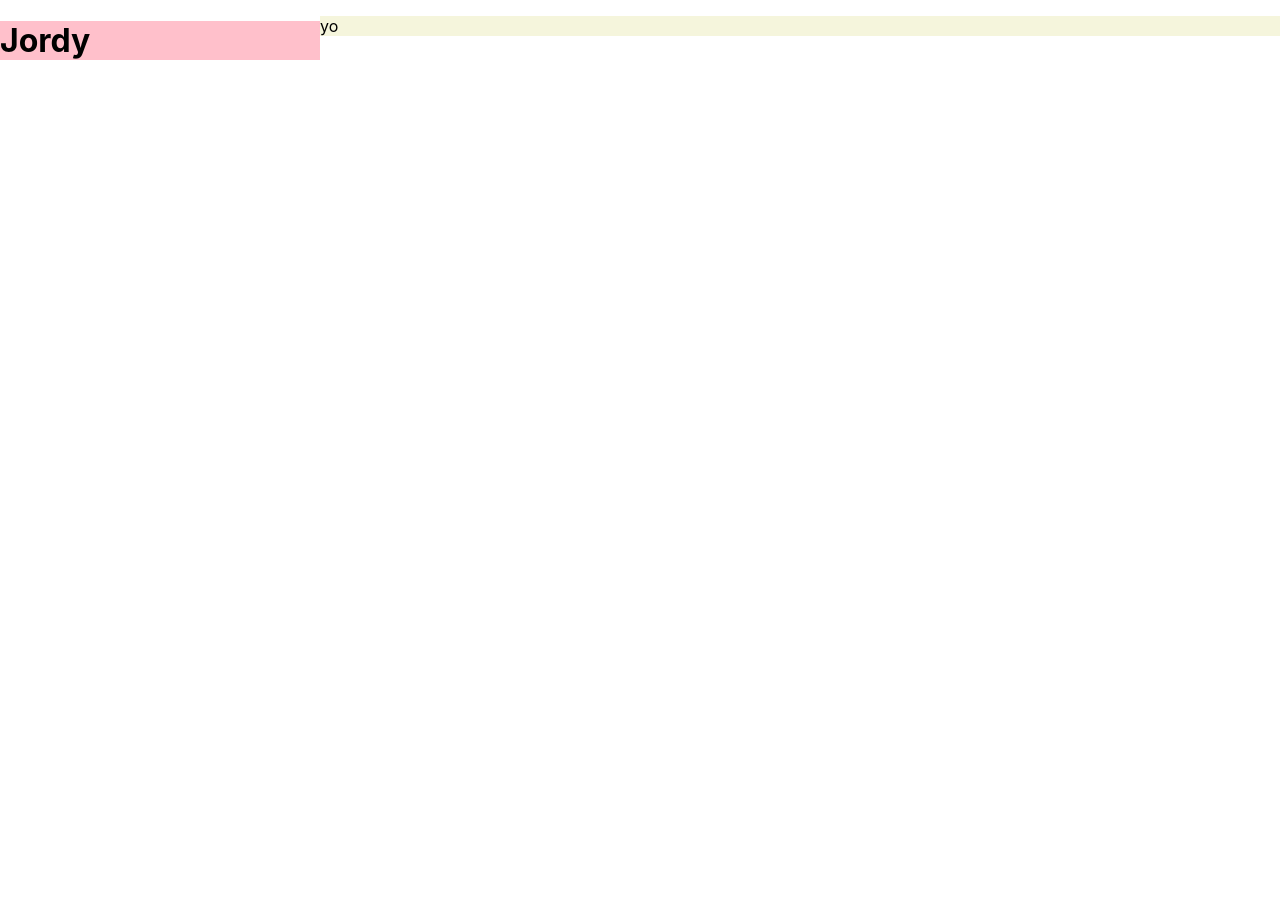
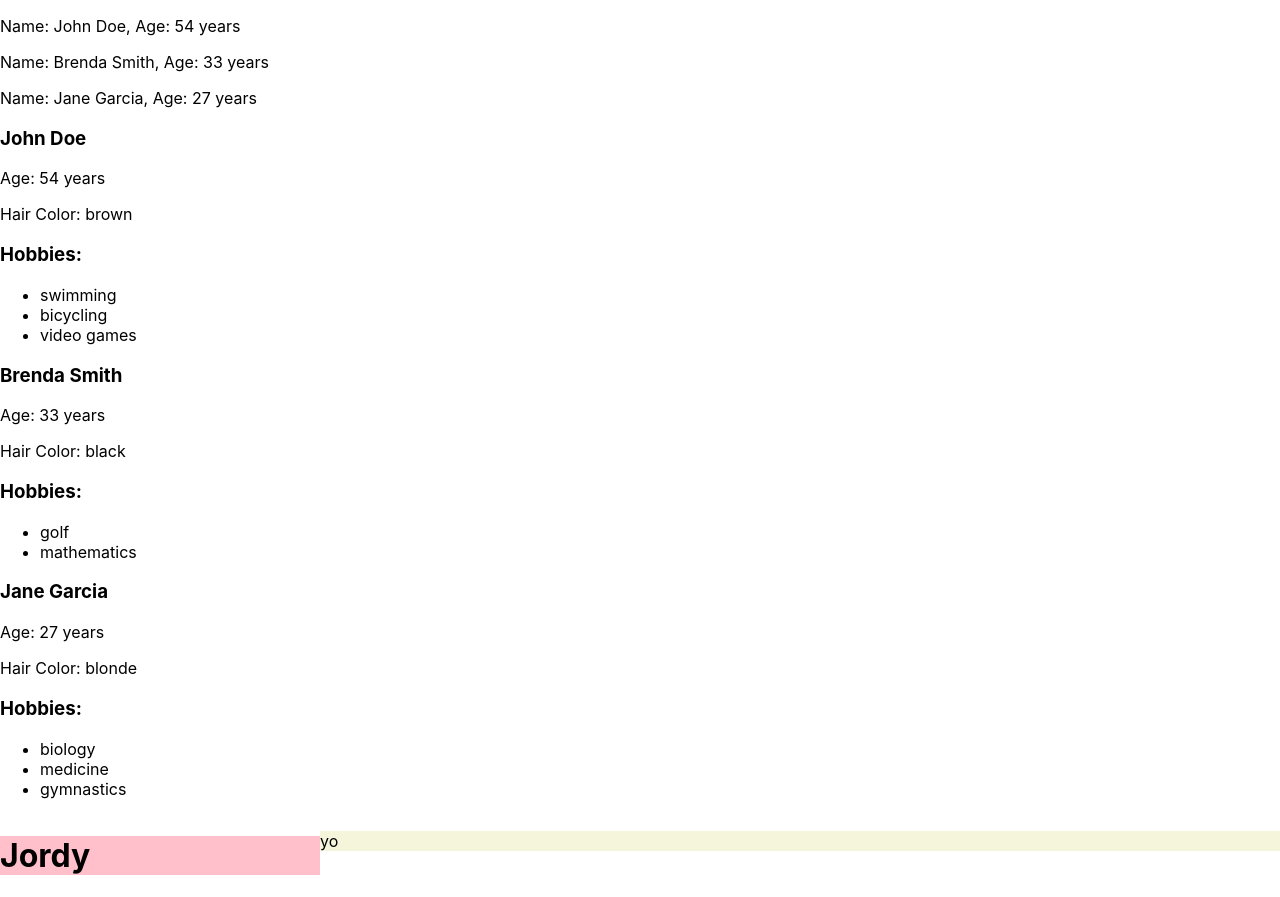
Before and after one commit to jeongahyi/react_design_pattern, a React (Create React App) app: page / in a window 1280 px wide. Before the commit the page ends 800 px from the top, so only its background shows below. Built offline with nearby package versions, Linux system fonts and the light colour scheme.

Commit message:
Add reusuable list component

```diff
--- a/src/App.js
+++ b/src/App.js
@@ -1,5 +1,42 @@
 import { SplitScreen } from './components/SplitScreen';
+import { RegularList } from './components/RegularList';
+import { PersonListItem } from './components/PersonListItem';
+import { DetailPersonListItem } from './components/DetailPersonListItem';
 
+// lists and list items
+const customers = [{
+  name: 'John Doe',
+  age: 54,
+  hairColor: 'brown',
+  hobbies: ['swimming', 'bicycling', 'video games'],
+}, {
+  name: 'Brenda Smith',
+  age: 33,
+  hairColor: 'black',
+  hobbies: ['golf', 'mathematics'],
+}, {
+  name: 'Jane Garcia',
+  age: 27,
+  hairColor: 'blonde',
+  hobbies: ['biology', 'medicine', 'gymnastics'],
+}];
+
+const products = [{
+  name: 'Flat-Screen TV',
+  price: '$300',
+  description: 'Huge LCD screen, a great deal',
+  rating: 4.5,
+}, {
+  name: 'Basketball',
+  price: '$10',
+  description: 'Just like the pros use',
+  rating: 3.8,
+}, {
+  name: 'Running Shoes',
+  price: '$120',
+  description: 'State-of-the-art technology for optimum running',
+  rating: 4.2,
+}];
 
 const LeftHandComponent = ({ name }) => {
   return <h1 style={{backgroundColor: 'pink'}}>{name}</h1>;
@@ -11,6 +48,19 @@
 
 function App() {
   return (
+    <>
+      {/* 2. Lists and list items */}
+      <RegularList
+        items={customers}
+        resourceName="person"
+        itemComponent={PersonListItem}
+      />
+      <RegularList
+        items={customers}
+        resourceName="person"
+        itemComponent={DetailPersonListItem}
+      />
+      {/* 1. use children */}
       <SplitScreen leftWeight={1} rightWeight={3}
         // v1 pass components as props
         // left={LeftHandComponent}
@@ -21,6 +71,7 @@
         <LeftHandComponent name="Jordy" />
         <RightHandComponent message="yo" />
       </SplitScreen>
+    </>
   );
 }
 
--- /dev/null
+++ b/src/components/DetailPersonListItem.js
@@ -0,0 +1,16 @@
+export const DetailPersonListItem = ({ person }) => {
+  const { name, age, hairColor, hobbies } = person;
+  console.info(name);
+  console.log(hairColor);
+  return (
+    <>
+      <h3>{name}</h3>
+      <p>Age: {age} years</p>
+      <p>Hair Color: {hairColor}</p>
+      <h3>Hobbies:</h3>
+      <ul>
+        {hobbies.map(hobby => <li key={hobby}>{hobby}</li>)}
+      </ul>
+    </>
+  );
+}
--- /dev/null
+++ b/src/components/PersonListItem.js
@@ -0,0 +1,7 @@
+export const PersonListItem = ({ person }) => {
+  const { name, age } = person;
+  console.log('personlistitem');
+  return (
+    <p>Name: {name}, Age: {age} years</p>
+  );
+}
--- /dev/null
+++ b/src/components/RegularList.js
@@ -0,0 +1,17 @@
+// 2. Reusable list component
+export const RegularList = ({
+    items,
+    resourceName,
+    itemComponent: ItemComponent,
+}) => {
+  console.log(resourceName);
+  console.info(ItemComponent);
+  return (
+    <>
+      {/* ...{ [resourceName]: item } -> person={item} */}
+      {items.map((item, i) => (
+        <ItemComponent key={i} {...{ [resourceName]: item }} />
+      ))}
+    </>
+  )
+}
```
Also changed, not shown: src/components/DetailProductListItem.js (added), src/components/ProductListItem.js (added). Lines whose indentation alone changed are shown as unchanged.
